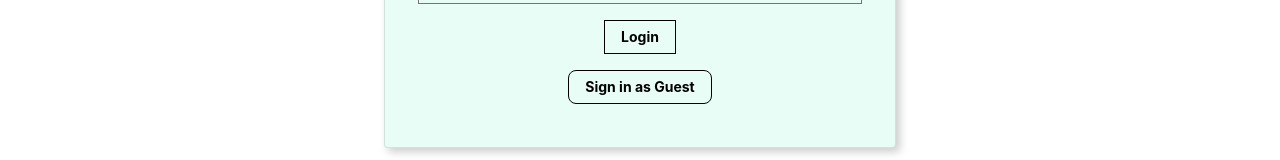
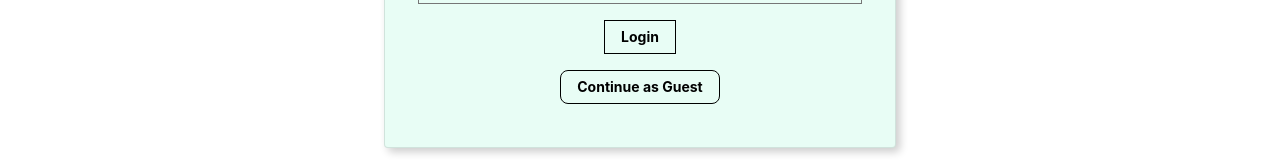
Before and after one commit to mleblanc94/new-hampshire-crowdfunding, a React (Vite) app in the folder client/: page /signin in a window 1280 px wide. Shown: the part 466-626 px from the top of the page. Built offline with nearby package versions, Linux system fonts and the light colour scheme.

Commit message:
added continue as guest button

```diff
--- a/client/src/pages/Signin.jsx
+++ b/client/src/pages/Signin.jsx
@@ -103,7 +103,7 @@ const Signin = () => {
                     className="b ph3 pv2 input-reset ba b--black bg-transparent grow pointer f6 dib"
                     onClick={() => loginWithCreds(DEMO_EMAIL, DEMO_PASSWORD)}
                   >
-                    Sign in as Guest
+                    Continue as Guest
                   </button>
                 </div>
               </fieldset>
```
